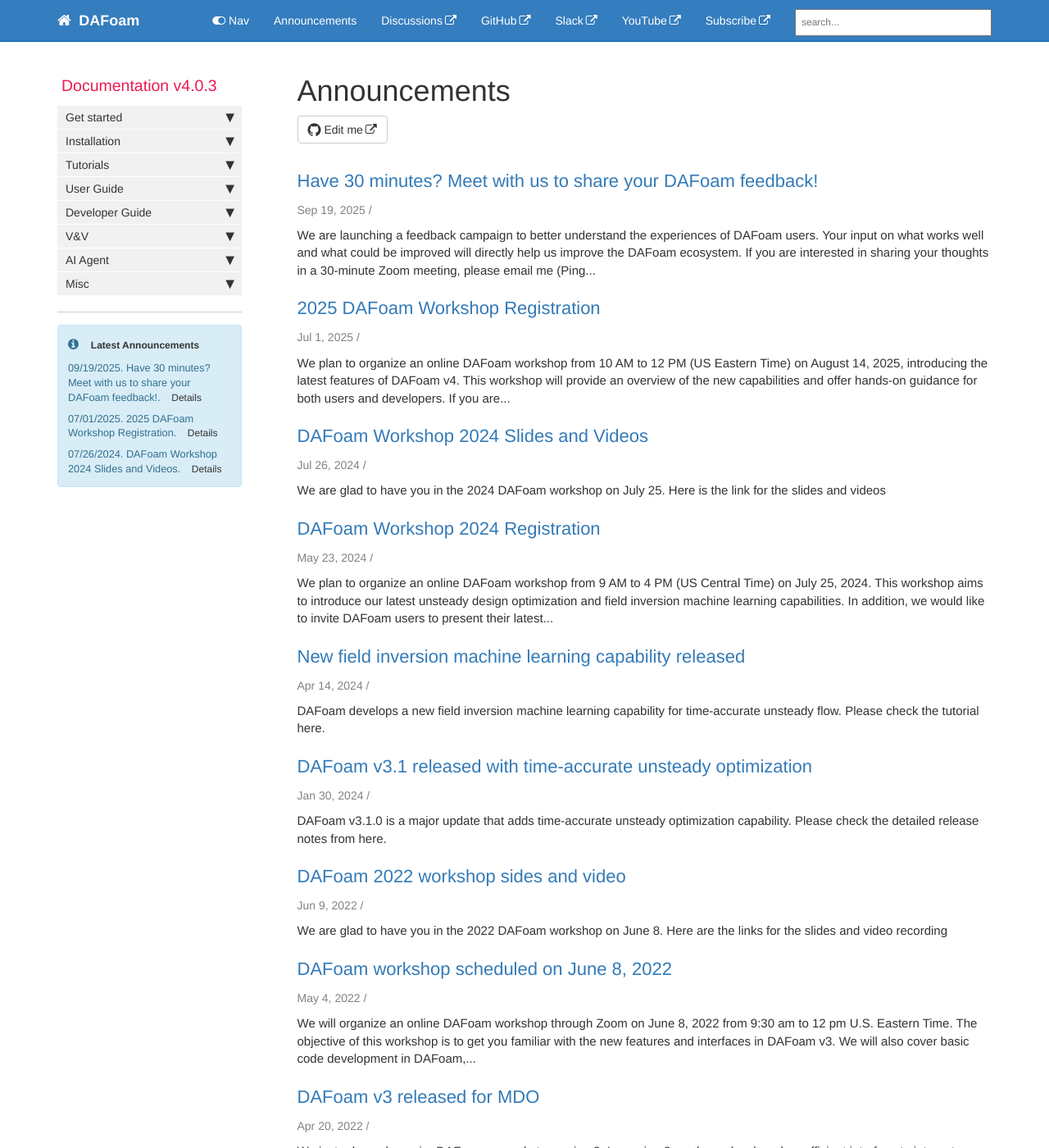
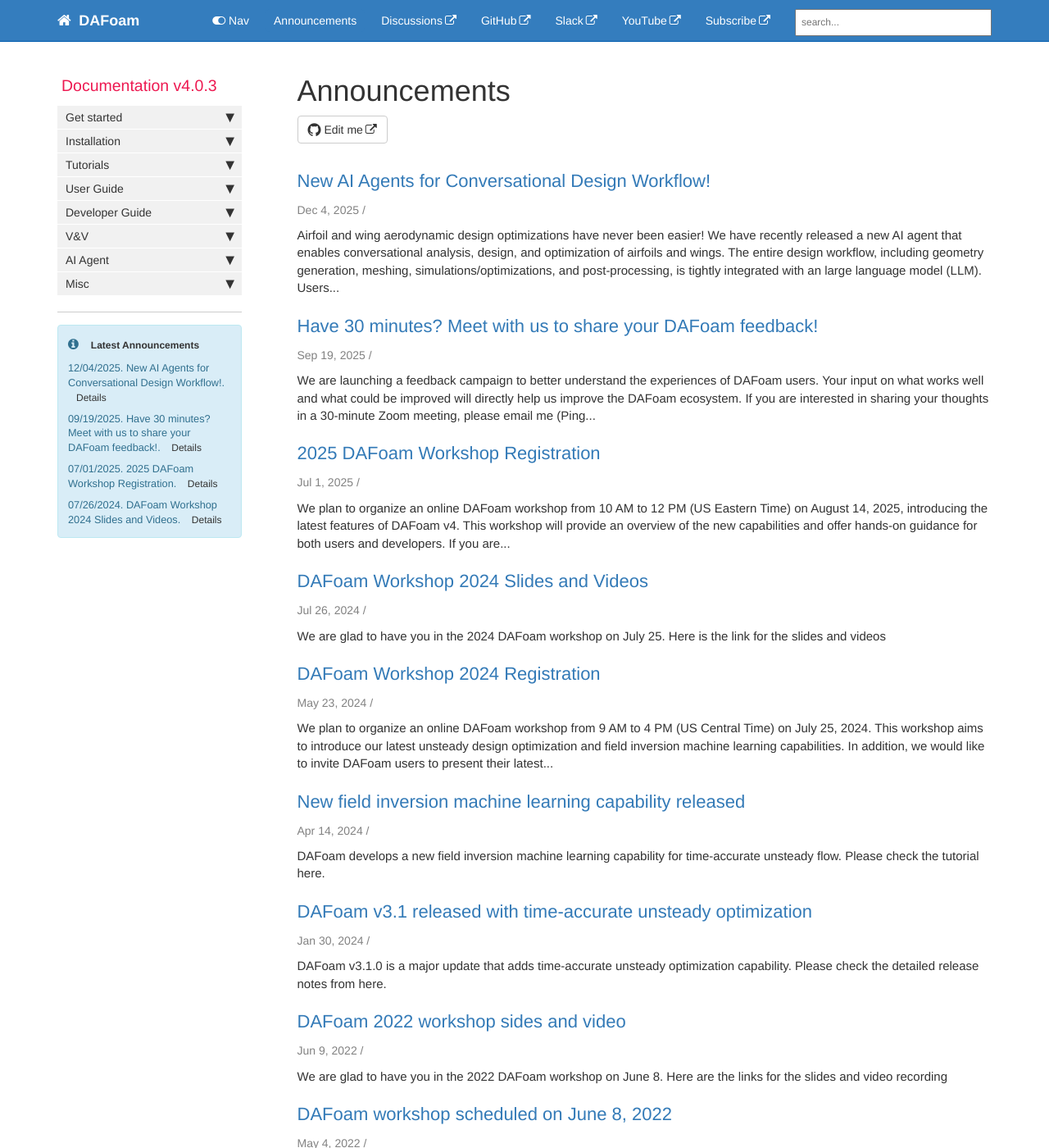
Before and after one commit to DAFoam/DAFoam.github.io, a Jekyll site: the page built from pages/news/news.html, in a window 1280 px wide and 1400 px high. Shown: the whole window at 82% size. Built offline with Jekyll 4.4.1, drawn with Linux system fonts in a browser that asks for light colours; comment, search, counter and statistics services are not loaded; some of the changed text lies outside the part shown.

Commit message:
content update

```diff
--- a/_includes/sidebar.html
+++ b/_includes/sidebar.html
@@ -57,7 +57,7 @@
       <div style="margin-bottom: 8px;">
         <i class="fa fa-info-circle" style="display: inline-block; margin-right: 5px; background: transparent;"></i><b style="display: inline-block; background: transparent;"><a href="{{ site.baseurl }}/news.html" style="text-decoration: none; background: transparent;">Latest Announcements</a></b>
       </div>
-      {% for post in site.posts limit:3 %}
+      {% for post in site.posts limit:4 %}
         <div style="margin-top: 8px; font-size: 0.85em; line-height: 1.4; background: transparent;">
           <span style="display: inline; background: transparent;">{{ post.date | date: "%m/%d/%Y" }}. {{ post.title }}. </span><a href="{{ post.permalink }}" style="display: inline; text-decoration: none; background: transparent;">Details</a>
         </div>
--- a/_layouts/page.html
+++ b/_layouts/page.html
@@ -64,5 +64,3 @@ layout: default
 </div>
 
 {{site.data.alerts.hr_shaded}}
-
-{% include footer.html %}
--- /dev/null
+++ b/_posts/2025-12-04-dafoam-ai-agent.md
@@ -0,0 +1,9 @@
+---
+title:  "New AI Agents for Conversational Design Workflow!"
+categories: jekyll update
+permalink: news_dafoam_ai_agent.html
+---
+
+Airfoil and wing aerodynamic design optimizations have never been easier! We have recently released a new AI agent that enables conversational analysis, design, and optimization of airfoils and wings. The entire design workflow, including geometry generation, meshing, simulations/optimizations, and post-processing, is tightly integrated with an large language model (LLM). Users can directly translate the design intent to high-quality design outcomes through natural language inputs. Check out the details from [here](https://dafoam.github.io/ai-agent-overview.html).
+
+{% include links.html %}
```
